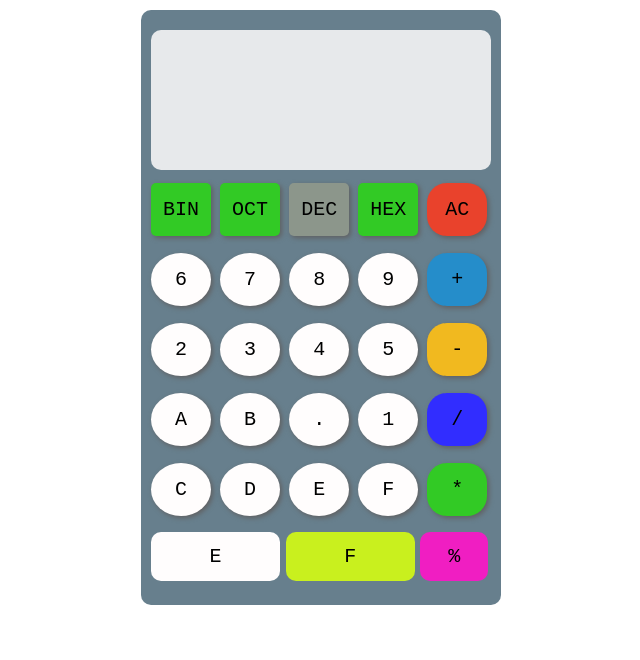
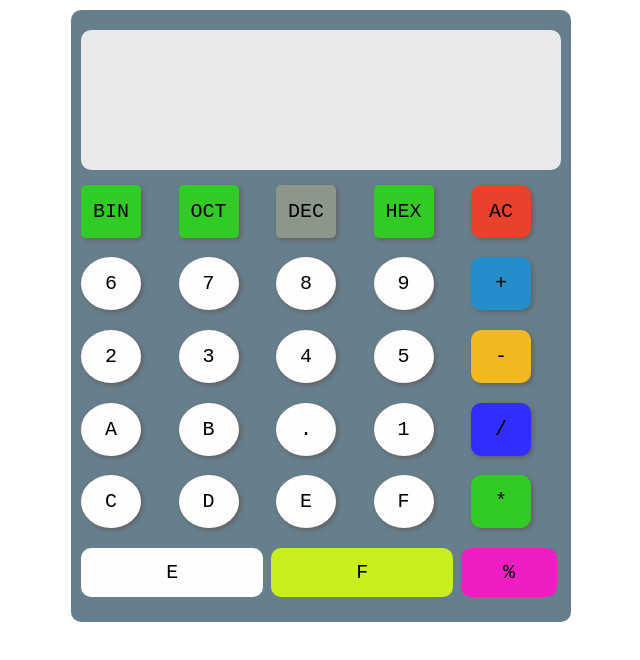
Before and after one commit to winhtetnaing1/caculator, a plain HTML site: page index.html in a window 1280 px wide. Shown: the whole page, without its empty margins (319-959 px from the left). Drawn offline with Linux system fonts and the light colour scheme.

Commit message:
my caculator

```diff
--- a/index.html
+++ b/index.html
@@ -7,7 +7,7 @@
     <meta name="viewport" content="width=device-width, initial-scale=1.0">
     <title>Caculator</title>
     <link rel="stylesheet" href="./vendors/css/normalize.css">
-    <link rel="stylesheet" href="/vendors/css/grid.css">
+    <link rel="stylesheet" href="./vendors/css/grid.css">
     <link rel="stylesheet" href="./resources/css/style.css">
 </head>
 
--- a/resources/css/style.css
+++ b/resources/css/style.css
@@ -21,7 +21,7 @@ html {
 }
 
 .row {
-  width: 360px;
+  width: 500px;
   padding: 10px 10px 20px;
   background-color: #677f8d;
   margin: 10px auto;
@@ -66,7 +66,7 @@ html {
 .btn-yellow,
 .btn-blue2,
 .btn-green {
-  border-radius: 20px;
+  border-radius: 10px;
 }
 
 .btn-red {
```
